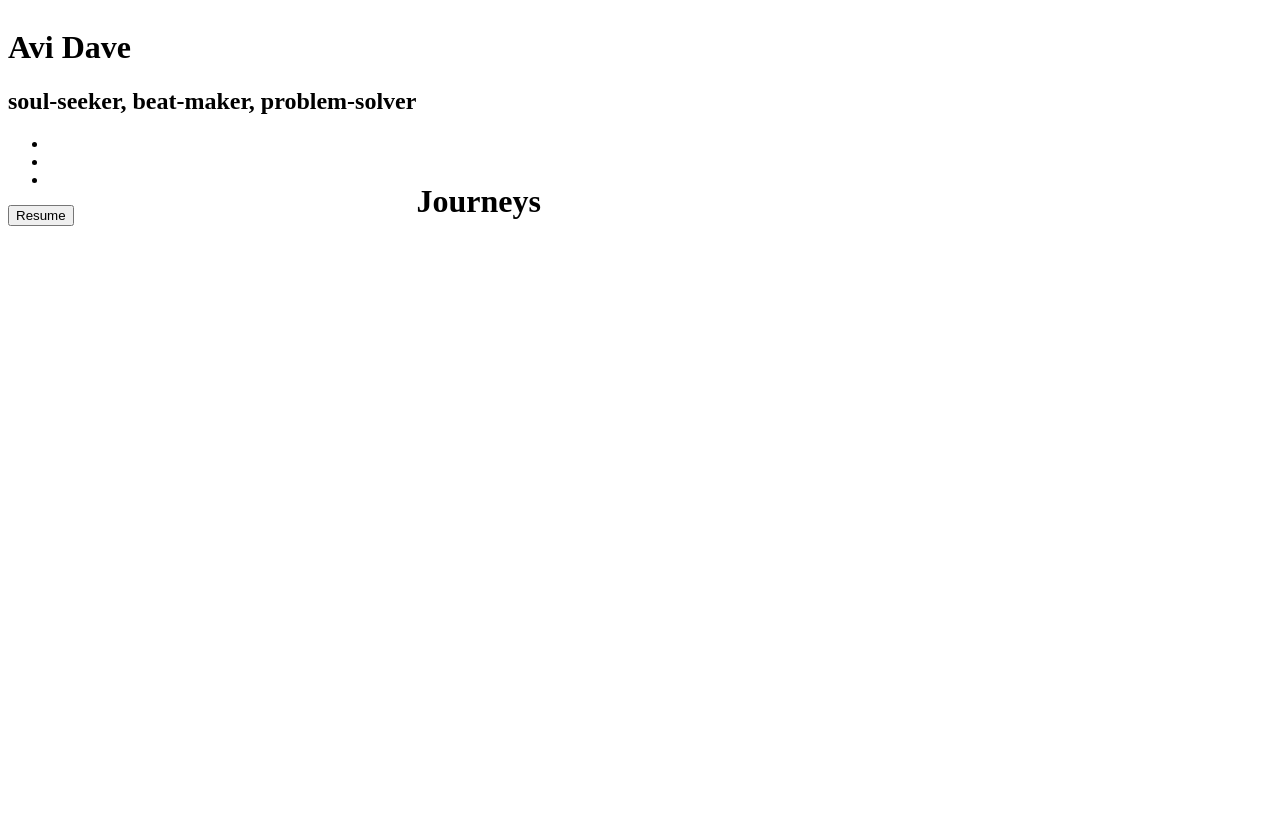
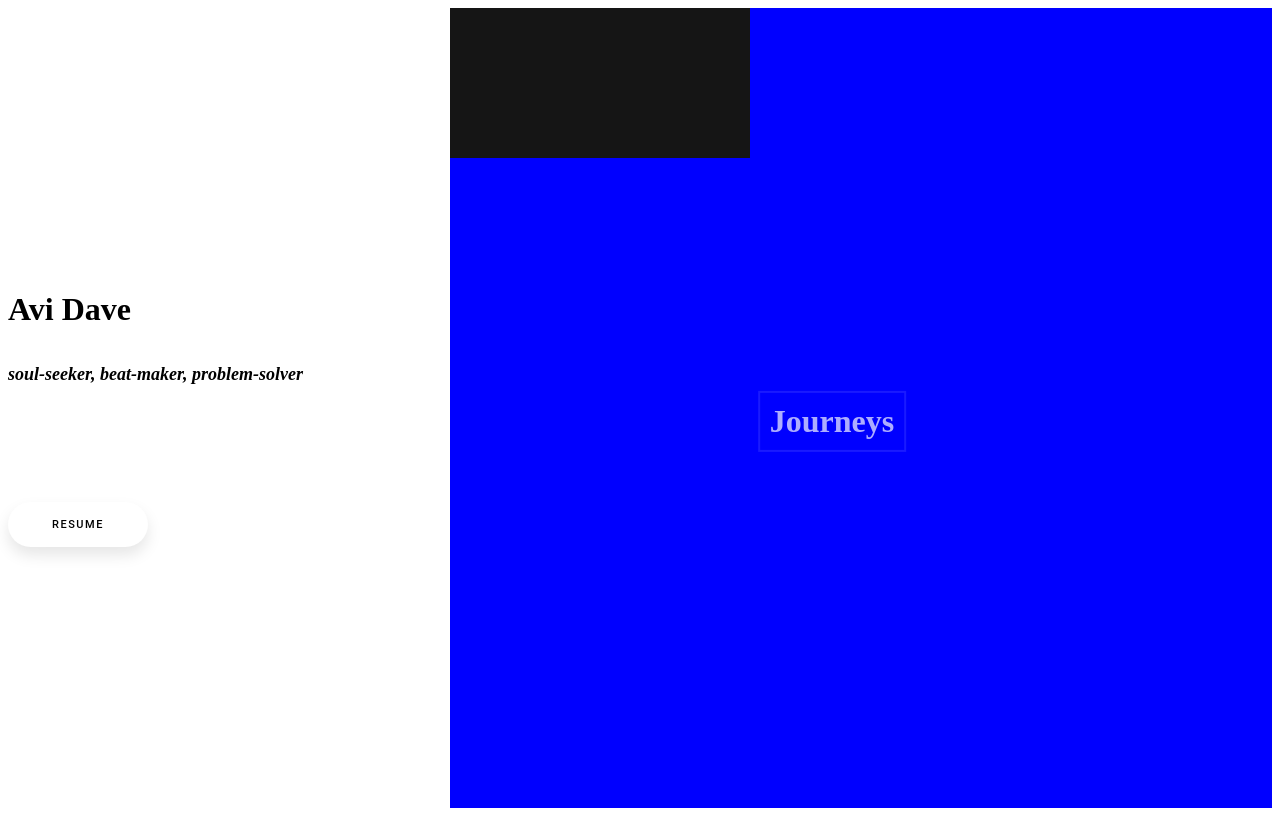
Before and after one commit to daveavi/personal-website, a Vue app in the folder new-personal-website/new-personal/: page / in a window 1280 px wide. Built offline with nearby package versions, Linux system fonts and the light colour scheme.

Commit message:
basic vue of my website

```diff
--- /dev/null
+++ b/new-personal-website/new-personal/index.html
@@ -0,0 +1,70 @@
+<!DOCTYPE html>
+<html lang="en">
+    <head>
+        <title>Avi Dave</title>
+    </head>
+    <!-- <link
+    href="./resources/css/index.css" type="text/css" rel="stylesheet"> -->
+    <!-- <link href="./resources/css/animate.css" type="text/css" rel="stylesheet"> -->
+
+    <link
+    href='https://fonts.googleapis.com/css?family=Megrim' rel='stylesheet' type='text/css'>
+
+    <!-- Required meta tags -->
+    <meta charset="utf-8">
+    <meta
+    name="viewport" content="width=device-width, initial-scale=1, shrink-to-fit=no">
+
+    <!-- Bootstrap CSS -->
+    <link rel="stylesheet" href="https://stackpath.bootstrapcdn.com/bootstrap/4.3.1/css/bootstrap.min.css" integrity="sha384-ggOyR0iXCbMQv3Xipma34MD+dH/1fQ784/j6cY/iJTQUOhcWr7x9JvoRxT2MZw1T" crossorigin="anonymous">
+    <link rel="stylesheet" href="https://cdnjs.cloudflare.com/ajax/libs/animate.css/4.0.0/animate.min.css">
+    <link href="https://maxcdn.bootstrapcdn.com/font-awesome/4.7.0/css/font-awesome.min.css" rel="stylesheet" integrity="sha384-wvfXpqpZZVQGK6TAh5PVlGOfQNHSoD2xbE+QkPxCAFlNEevoEH3Sl0sibVcOQVnN" crossorigin="anonymous">
+</html>
+<body>
+
+<!-- Optional JavaScript -->
+<!-- jQuery first, then Popper.js, then Bootstrap JS -->
+<!-- <script src="https://code.jquery.com/jquery-3.3.1.slim.min.js" integrity="sha384-q8i/X+965DzO0rT7abK41JStQIAqVgRVzpbzo5smXKp4YfRvH+8abtTE1Pi6jizo" crossorigin="anonymous"> </script>
+<script src="https://cdnjs.cloudflare.com/ajax/libs/popper.js/1.14.7/umd/popper.min.js" integrity="sha384-UO2eT0CpHqdSJQ6hJty5KVphtPhzWj9WO1clHTMGa3JDZwrnQq4sF86dIHNDz0W1" crossorigin="anonymous"></script>
+<script src="https://stackpath.bootstrapcdn.com/bootstrap/4.3.1/js/bootstrap.min.js" integrity="sha384-JjSmVgyd0p3pXB1rRibZUAYoIIy6OrQ6VrjIEaFf/nJGzIxFDsf4x0xIM+B07jRM" crossorigin="anonymous"></script> -->
+
+<!-- <div id="app">
+    <div id="profile" class="p-4">
+        <h1 id="profile-name" class="display-4 in-left">Avi Dave</h1>
+        <h2 id="profile-description" class="in-left2">soul-seeker, beat-maker, problem-solver</h2>
+
+        <div id="container-social-icons" class="in-left2">
+            <ul>
+                <li class="social-icon">
+                    <i class="fa fa-github fa-2x" aria-hidden="true"></i>
+                </li>
+                <li class="social-icon">
+                    <i class="fa fa-linkedin fa-2x" aria-hidden="true"></i>
+                </li>
+
+                <li class="social-icon">
+                    <i class="fa fa-soundcloud fa-2x" aria-hidden="true"></i>
+                </li>
+            </ul>
+        </div>
+
+        <button class="button in-left2">Resume</button>
+    </div>
+
+
+    <div id="content">
+        <div>
+            <canvas class="content-canvas" id="content-1"></canvas>
+        </div>
+        <!-- <button onClick="expandCanvas()">     -->
+        <!-- </button> -->
+        <h1 id="btn-journeys" class="animate__animated animate__fadeIn animate__delay-2s">Journeys</h1>
+
+
+
+    </div>
+
+
+</div> -->
+
+<script src="./script.js"></script></body></html>
--- a/new-personal-website/new-personal/src/App.vue
+++ b/new-personal-website/new-personal/src/App.vue
@@ -17,7 +17,6 @@ export default {
   }
 }
 </script>
-
 <style>
 #app {
   width: 100%;
--- a/new-personal-website/new-personal/src/components/Journeys.vue
+++ b/new-personal-website/new-personal/src/components/Journeys.vue
@@ -8,7 +8,6 @@
         <h1 id="btn-journeys" class="animate__animated animate__fadeIn animate__delay-2s">Journeys</h1>
 </div>
 </template>
-
 <script>
 export default {
   name: 'Journeys'
@@ -17,4 +16,39 @@ export default {
 
 <!-- Add "scoped" attribute to limit CSS to this component only -->
 <style scoped>
+@import url("https://fonts.googleapis.com/css2?family=Lato&family=Open+Sans&display=swap");
+@import url('https://fonts.googleapis.com/css?family=Roboto+Condensed');
+
+#content {
+  height: 100vh;
+  width: 65%;
+  overflow: scroll;
+  transition: all 2s ease;
+  background-color: blue;
+}
+
+.content-canvas {
+  background-color: #151515;
+  color: white;
+  display: flex;
+  justify-content: center;
+  align-items: center;
+}
+
+#btn-journeys {
+  display: inline-block;
+  padding: 0.3em;
+  font-family: "Megrim";
+  position: absolute;
+  top: 50%;
+  left: 65%;
+  -webkit-user-select: none;
+  -moz-user-select: none;
+  -ms-user-select: none;
+  user-select: none;
+  -webkit-transform: translate(-50%, -50%);
+  transform: translate(-50%, -50%);
+  color: rgba(255, 255, 255, 0.68);
+  border: 0.075em solid rgba(255, 255, 255, 0.1);
+}
 </style>
--- a/new-personal-website/new-personal/src/components/Profile.vue
+++ b/new-personal-website/new-personal/src/components/Profile.vue
@@ -2,7 +2,6 @@
  <div id="profile" class="p-4">
         <h1 id="profile-name" class="display-4 in-left">Avi Dave</h1>
         <h2 id="profile-description" class="in-left2">soul-seeker, beat-maker, problem-solver</h2>
-
         <div id="container-social-icons" class="in-left2">
             <ul>
                 <li class="social-icon">
@@ -19,7 +18,7 @@
         </div>
 
         <button class="button in-left2">Resume</button>
-    </div>
+</div>
 </template>
 
 <script>
@@ -30,4 +29,80 @@ export default {
 
 <!-- Add "scoped" attribute to limit CSS to this component only -->
 <style scoped>
+@import url("https://fonts.googleapis.com/css2?family=Lato&family=Open+Sans&display=swap");
+@import url('https://fonts.googleapis.com/css?family=Roboto+Condensed');
+#profile {
+  height: 100vh;
+  width: 35%;
+  display: flex;
+  flex-direction: column;
+  transition: all 2s ease;
+  justify-content: center;
+}
+
+#profile-name {
+  font-weight: 800;
+}
+
+#profile-description {
+  font-style: oblique;
+  font-size: large;
+}
+
+#container-social-icons {
+  display: flex;
+  justify-content: flex-start;
+  margin-top: 20px;
+}
+
+#container-social-icons ul {
+  list-style: none;
+}
+
+.social-icon {
+  width: 50px;
+  height: 50px;
+  line-height: 50px;
+  margin: 0 10px;
+  text-align: center;
+  cursor: pointer;
+  border-radius: 50%;
+  /* border: 5px solid ;  */
+  float: left;
+  transition: all 0.2s ease-out;
+}
+
+.social-icon:hover {
+  opacity: 0.65;
+}
+
+.button {
+  width: 140px;
+  height: 45px;
+  font-family: "Roboto", sans-serif;
+  font-size: 11px;
+  text-transform: uppercase;
+  letter-spacing: 1.5px;
+  font-weight: 500;
+  color: #000;
+  background-color: #fff;
+  border: none;
+  border-radius: 45px;
+  box-shadow: 0px 8px 15px rgba(0, 0, 0, 0.1);
+  transition: all 0.3s ease-out;
+  cursor: pointer;
+  outline: none;
+  /* margin-left: 50px;
+  margin-top: 90px;  */
+  /* position:relative; */
+}
+
+.button:hover {
+  background-color: rgb(46, 144, 229);
+  box-shadow: 0px 15px 20px rgba(46, 144, 229, 0.4);
+  color: #fff;
+  transform: translateY(-7px);
+}
+
+
 </style>
```
Also changed, not shown: 2 other files (tests, documents, lock files or other folders).
